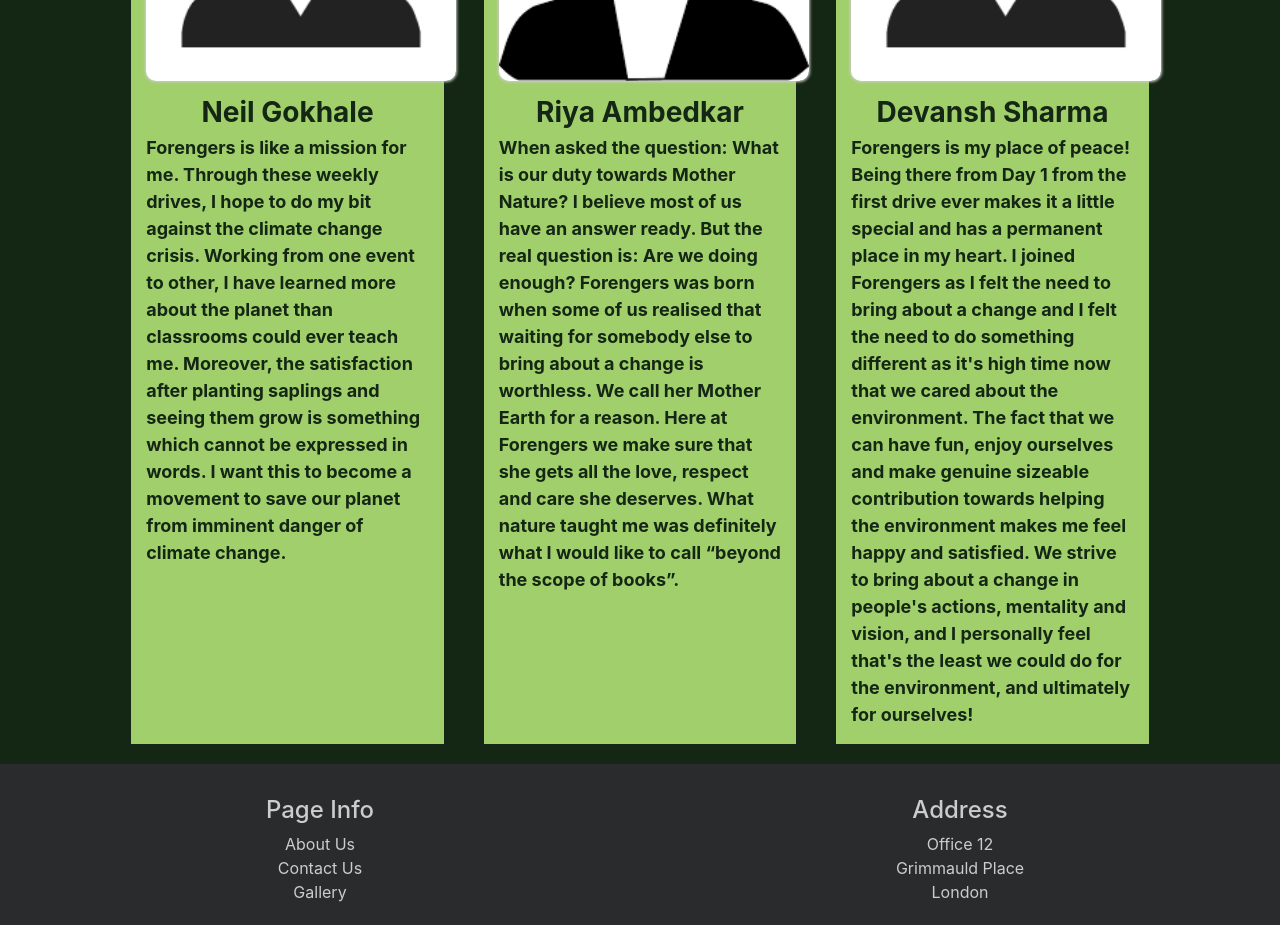
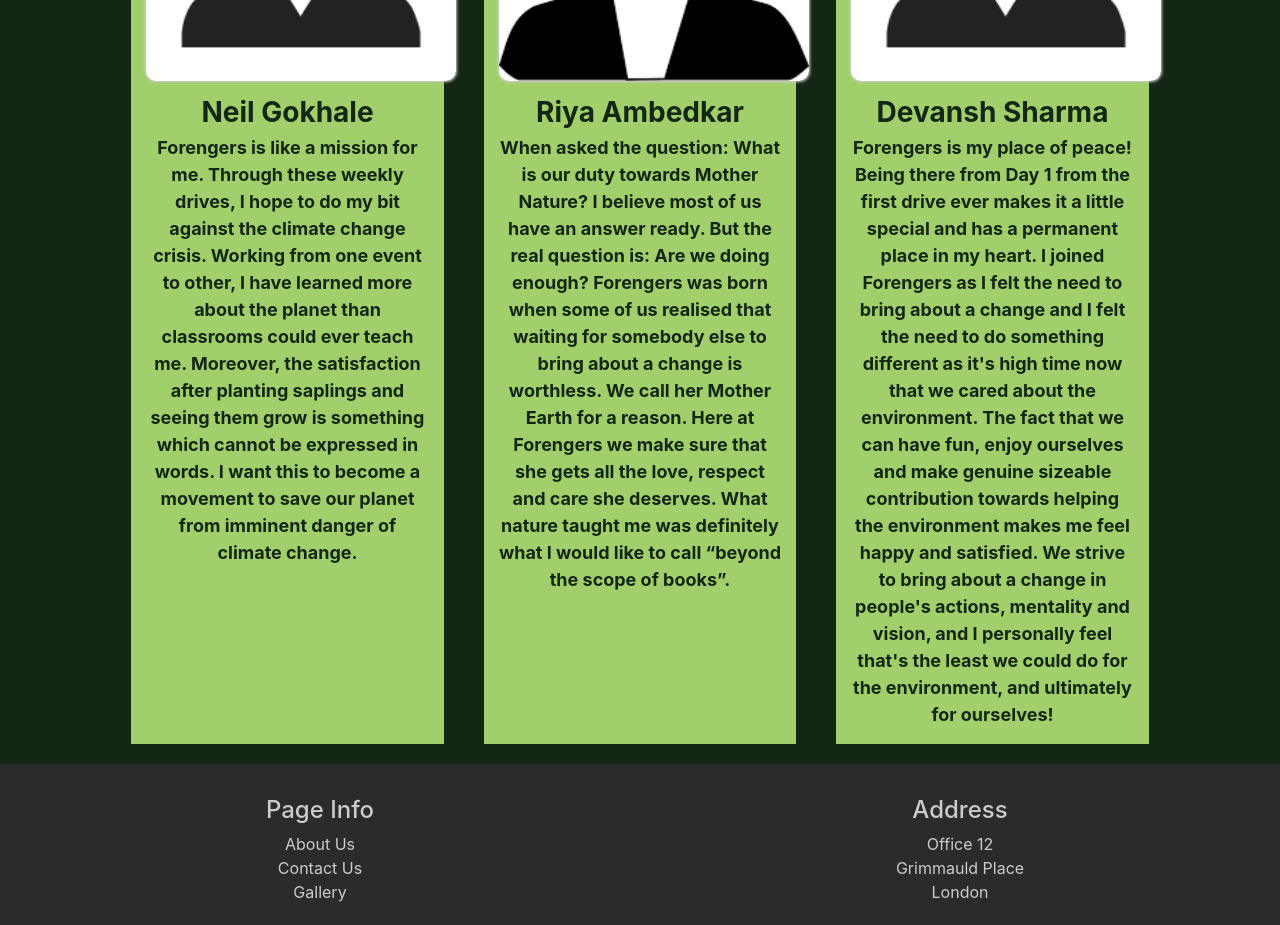
Before and after one commit to maheshn22/forengers-react-app, a React (Create React App) app: page /about in a window 1280 px wide. Shown: the part 680-1605 px from the top of the page. Built offline with nearby package versions, Linux system fonts and the light colour scheme.

Commit message:
forenger head center

```diff
--- a/src/components/ForengerHeadCardInfo.js
+++ b/src/components/ForengerHeadCardInfo.js
@@ -9,8 +9,8 @@ function ForengerHeadCardInfo (props) {
 	return(
 		<animated.div className="m-card-info" style={style}>
 			<p className="m-card-title m-center">{props.title}</p>
-			<p className="m-card-sub-title">{props.subtitle}</p>
-			<p className="m-card-about">{props.about}</p>
+			<p className="m-card-sub-title m-center">{props.subtitle}</p>
+			<p className="m-card-about m-center">{props.about}</p>
 
 
 		</animated.div>
```
